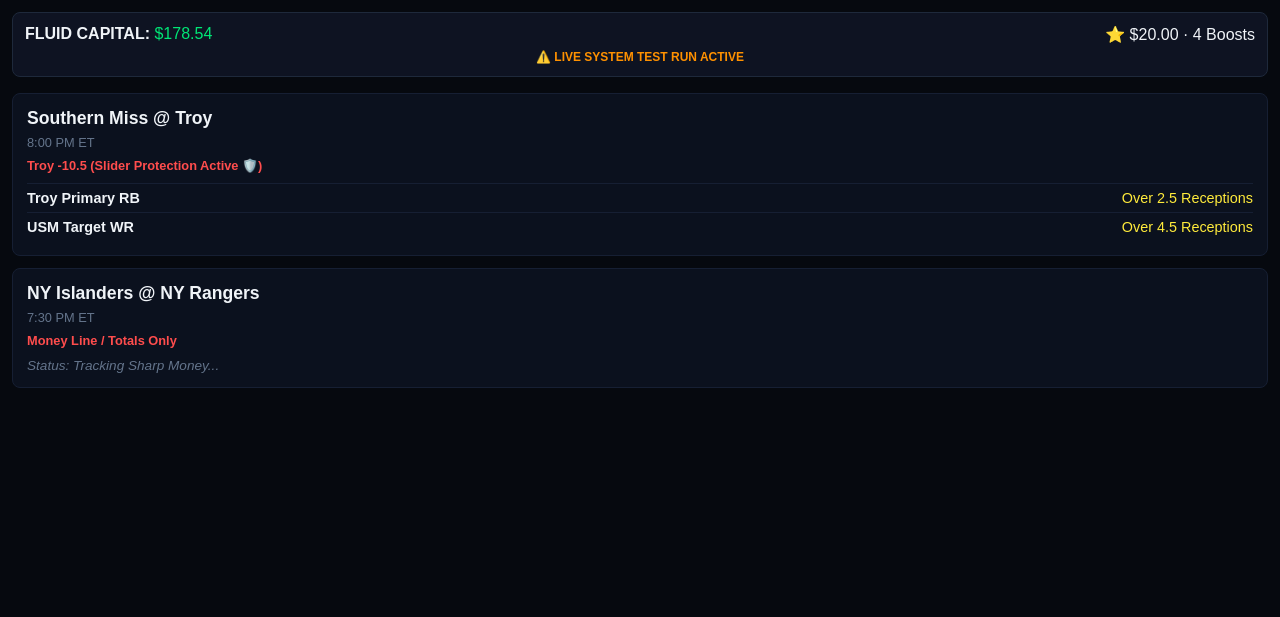
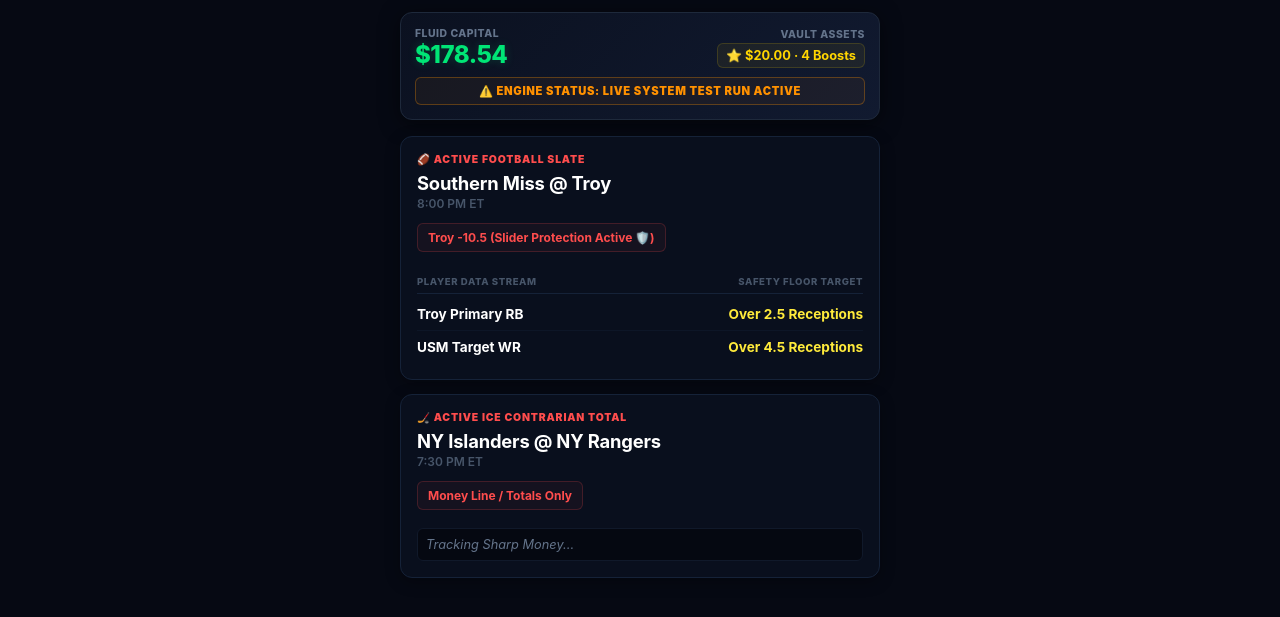
Before and after one commit to matty48653-design/Cee-app, a Flask app: page / in a window 1280 px wide. Shown: the top 617 px of the page. Run offline with Flask 3, Linux system fonts and the light colour scheme.

Commit message:
Enhance dashboard layout and styles
Updated the title and enhanced styles for the dashboard. Improved layout and added new elements for better display of fluid capital and matchups.

```diff
--- a/templates/dashboard.html
+++ b/templates/dashboard.html
@@ -3,51 +3,239 @@
 <head>
     <meta charset="UTF-8">
     <meta name="viewport" content="width=device-width, initial-scale=1.0">
-    <title>Cee App</title>
+    <title>Cee App - Contrarian Edge Engine</title>
     <style>
-        body { background-color: #06090f; color: #f0f4f8; font-family: sans-serif; margin: 0; padding: 12px; }
-        .bankroll-box { background: #0e1322; border: 1px solid #1e293b; border-radius: 8px; padding: 12px; margin-bottom: 16px; }
-        .slate-card { background-color: #0b111e; border-radius: 8px; padding: 14px; margin-bottom: 12px; border: 1px solid #161f33; }
-        .game-title { font-size: 1.1rem; font-weight: bold; margin-bottom: 6px; }
-        .market-tag { color: #ff4d4d; font-size: 0.8rem; margin-bottom: 10px; font-weight: bold; }
-        .prop-row { padding: 6px 0; border-top: 1px solid #161f33; display: flex; justify-content: space-between; font-size: 0.9rem; }
+        body {
+            background-color: #060913;
+            color: #e2e8f0;
+            font-family: -apple-system, BlinkMacSystemFont, "SF Pro Display", "Segoe UI", Roboto, sans-serif;
+            margin: 0;
+            padding: 12px;
+            -webkit-font-smoothing: antialiased;
+        }
+
+        #matrix-container {
+            max-width: 480px;
+            margin: 0 auto;
+        }
+
+        /* Premium Cyber Command Header Box */
+        .bankroll-box {
+            background: linear-gradient(135deg, #0b1120 0%, #111a30 100%);
+            border: 1px solid #1e293b;
+            border-radius: 12px;
+            padding: 14px;
+            margin-bottom: 16px;
+            box-shadow: 0 4px 20px rgba(0, 0, 0, 0.5);
+        }
+
+        .header-row {
+            display: flex;
+            justify-content: space-between;
+            align-items: center;
+            margin-bottom: 8px;
+        }
+
+        .fluid-title {
+            color: #64748b;
+            font-size: 0.65rem;
+            font-weight: 800;
+            letter-spacing: 0.05em;
+            text-transform: uppercase;
+        }
+
+        .fluid-cash {
+            color: #00e676;
+            font-size: 1.5rem;
+            font-weight: 800;
+            letter-spacing: -0.02em;
+            text-shadow: 0 0 10px rgba(0, 230, 118, 0.2);
+        }
+
+        .token-vault {
+            text-align: right;
+        }
+
+        .token-badge {
+            color: #ffd600;
+            font-size: 0.8rem;
+            font-weight: 700;
+            background: rgba(255, 214, 0, 0.06);
+            padding: 4px 8px;
+            border-radius: 6px;
+            border: 1px solid rgba(255, 214, 0, 0.15);
+            display: inline-block;
+        }
+
+        .system-test-badge {
+            background: rgba(255, 145, 0, 0.05);
+            border: 1px solid rgba(255, 145, 0, 0.3);
+            color: #ff9100;
+            text-align: center;
+            font-size: 0.7rem;
+            font-weight: 900;
+            padding: 6px;
+            border-radius: 6px;
+            letter-spacing: 0.06em;
+            text-transform: uppercase;
+        }
+
+        /* Neon Edge Slate Cards */
+        .slate-card {
+            background: #090f1d;
+            border-radius: 12px;
+            padding: 16px;
+            margin-bottom: 14px;
+            border: 1px solid #152238;
+            box-shadow: 0 4px 15px rgba(0, 0, 0, 0.3);
+        }
+
+        .sport-type {
+            color: #ff4d4d;
+            font-size: 0.65rem;
+            font-weight: 900;
+            letter-spacing: 0.08em;
+            text-transform: uppercase;
+            margin-bottom: 6px;
+        }
+
+        .game-title {
+            font-size: 1.15rem;
+            font-weight: 700;
+            color: #ffffff;
+            letter-spacing: -0.01em;
+            margin-bottom: 2px;
+        }
+
+        .game-schedule {
+            color: #475569;
+            font-size: 0.75rem;
+            font-weight: 600;
+            margin-bottom: 12px;
+        }
+
+        .market-tag {
+            color: #ff4d4d;
+            background: rgba(255, 77, 77, 0.05);
+            border: 1px solid rgba(255, 77, 77, 0.2);
+            padding: 6px 10px;
+            border-radius: 6px;
+            font-size: 0.75rem;
+            font-weight: 700;
+            margin-bottom: 14px;
+            display: inline-block;
+        }
+
+        /* Matrix Table Layouts */
+        .prop-section {
+            margin-top: 10px;
+        }
+
+        .table-header {
+            display: flex;
+            justify-content: space-between;
+            color: #475569;
+            font-size: 0.6rem;
+            font-weight: 800;
+            letter-spacing: 0.06em;
+            text-transform: uppercase;
+            padding-bottom: 6px;
+            border-bottom: 1px solid #152238;
+            margin-bottom: 4px;
+        }
+
+        .prop-row {
+            padding: 8px 0;
+            display: flex;
+            justify-content: space-between;
+            align-items: center;
+        }
+        .prop-row:not(:last-child) {
+            border-bottom: 1px solid #0d1627;
+        }
+
+        .player-name {
+            font-size: 0.85rem;
+            font-weight: 700;
+            color: #ffffff;
+        }
+
+        .milestone-value {
+            font-size: 0.85rem;
+            font-weight: 700;
+            color: #ffeb3b;
+            text-align: right;
+        }
+
+        .nhl-status-tracker {
+            color: #64748b;
+            font-style: italic;
+            font-size: 0.8rem;
+            background: #050811;
+            padding: 8px;
+            border-radius: 6px;
+            border: 1px solid #10192a;
+            margin-top: 4px;
+        }
     </style>
 </head>
 <body>
 
-<div class="bankroll-box">
-    <div style="display: flex; justify-content: space-between; margin-bottom: 6px;">
-        <div><strong>FLUID CAPITAL:</strong> <span style="color: #00e676;">$178.54</span></div>
-        <div>⭐ $20.00 · 4 Boosts</div>
+<div id="matrix-container">
+
+    <!-- Fluid Bankroll Premium Header -->
+    <div class="bankroll-box">
+        <div class="header-row">
+            <div>
+                <div class="fluid-title">FLUID CAPITAL</div>
+                <div class="fluid-cash">$178.54</div>
+            </div>
+            <div class="token-vault">
+                <div class="fluid-title" style="margin-bottom: 2px;">VAULT ASSETS</div>
+                <span class="token-badge">⭐ $20.00 · 4 Boosts</span>
+            </div>
+        </div>
+        <div class="system-test-badge">
+            ⚠️ ENGINE STATUS: LIVE SYSTEM TEST RUN ACTIVE
+        </div>
     </div>
-    <div style="color: #ff9100; font-size: 0.75rem; font-weight: bold; text-align: center;">
-        ⚠️ LIVE SYSTEM TEST RUN ACTIVE
-    </div>
-</div>
 
-<div id="matrix-container">
+    <!-- Live Dynamic Matchups Loops -->
     {% for match in matchups %}
     <div class="slate-card">
+
+        {% if match.sport == 'NFL' %}
+        <div class="sport-type">🏈 ACTIVE FOOTBALL SLATE</div>
+        {% elif match.sport == 'NHL' %}
+        <div class="sport-type">🏒 ACTIVE ICE CONTRARIAN TOTAL</div>
+        {% endif %}
+
         <div class="game-title">{{ match.away_team }} @ {{ match.home_team }}</div>
-        <div style="color: #64748b; font-size: 0.8rem; margin-bottom: 8px;">{{ match.time }}</div>
+        <div class="game-schedule">{{ match.time }}</div>
         <div class="market-tag">{{ match.market_alert }}</div>
 
         {% if match.sport == 'NFL' %}
-        <div style="margin-top: 8px;">
+        <div class="prop-section">
+            <div class="table-header">
+                <div>PLAYER DATA STREAM</div>
+                <div>SAFETY FLOOR TARGET</div>
+            </div>
             {% for player in match.players %}
             <div class="prop-row">
-                <div><strong>{{ player.name }}</strong></div>
-                <div style="color: #ffeb3b;">{{ player.milestone }}</div>
+                <div class="player-name">{{ player.name }}</div>
+                <div class="milestone-value">{{ player.milestone }}</div>
             </div>
             {% endfor %}
         </div>
         {% elif match.sport == 'NHL' %}
-        <div style="color: #64748b; font-style: italic; font-size: 0.85rem; margin-top: 6px;">
-            Status: {{ match.scan_status }}
+        <div class="nhl-status-tracker">
+            {{ match.scan_status }}
         </div>
         {% endif %}
+
     </div>
     {% endfor %}
+
 </div>
 
 </body>
```
